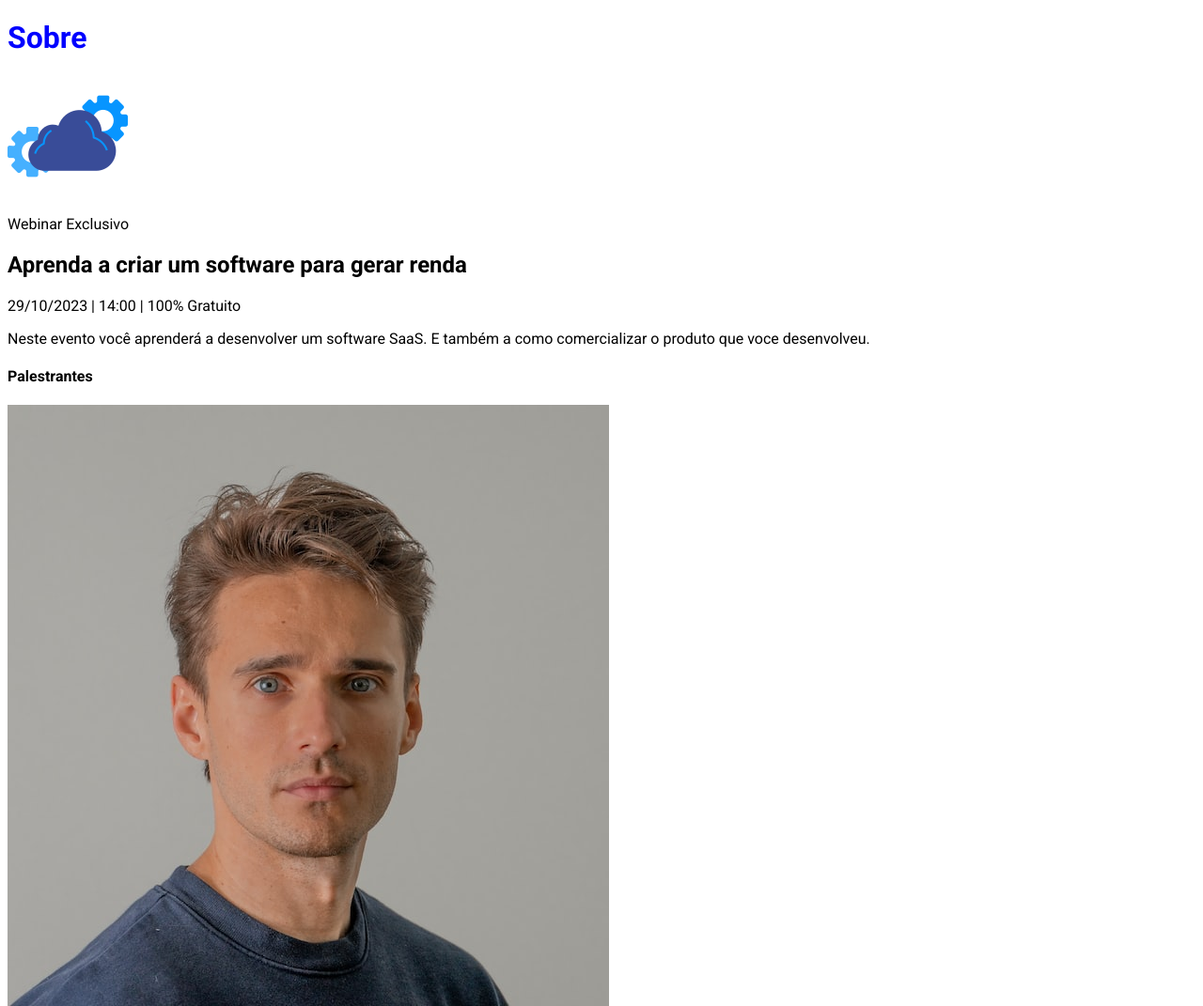
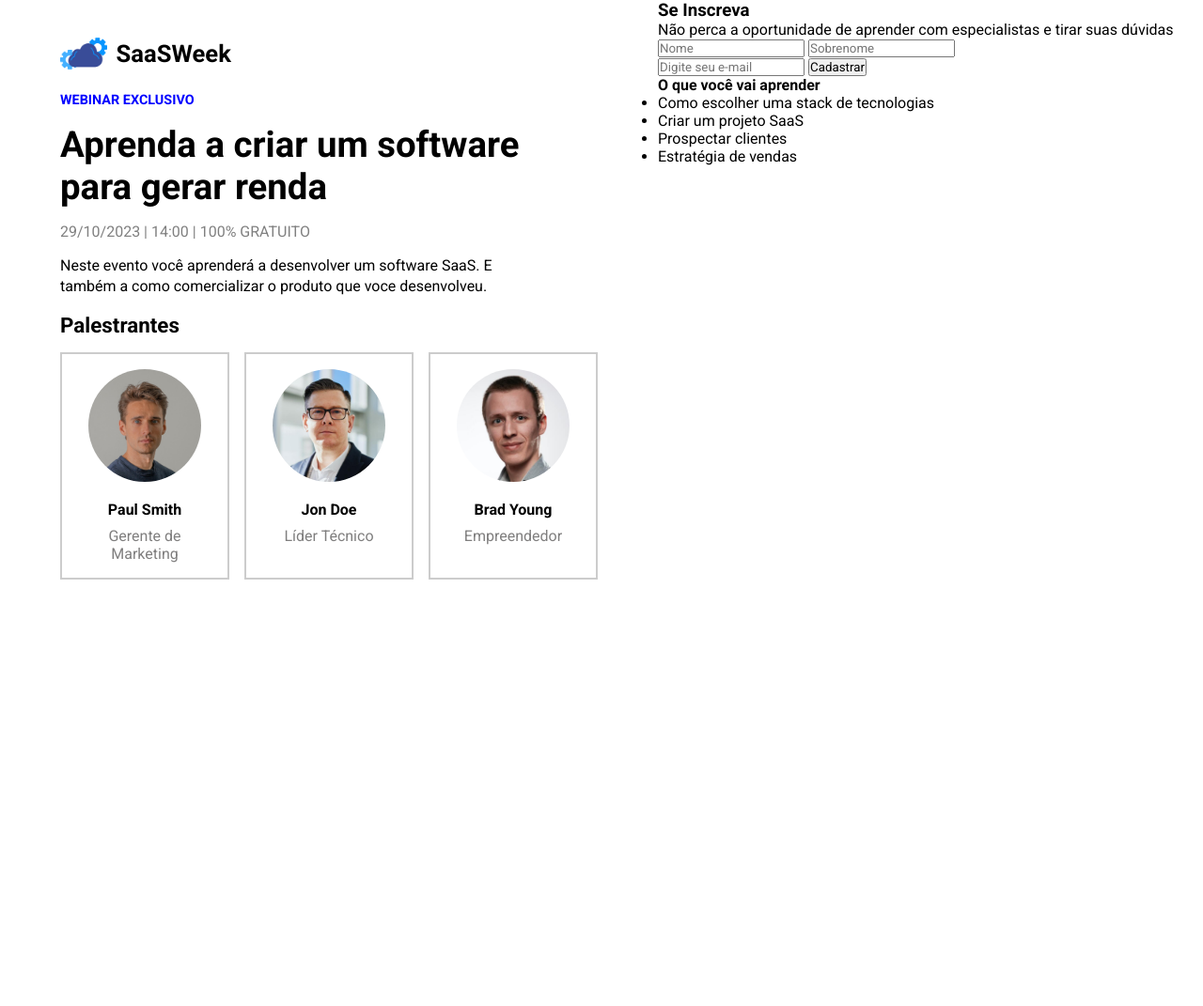
Before and after one commit to kropsz/tela-login, a plain HTML site: page index.html in a window 1280 px wide. Shown: the top 1071 px of the page at 94% size. After the commit the page ends 800 px from the top, so only its background shows below. Drawn offline with Linux system fonts and the light colour scheme; a web font is replaced by a local one.

Commit message:
"form html and css left side"

```diff
--- a/css/styles.css
+++ b/css/styles.css
@@ -1,6 +1,92 @@
-*{
-    font-family: "Roboto";
+* {
+  margin: 0;
+  padding: 0;
+  box-sizing: border-box;
+  font-family: "Roboto";
 }
- h1{
-   color: blue;
+
+body {
+  display: flex;
+  flex-wrap: wrap; /*quebra linha */
 }
+
+#about-container {
+  flex: 1, 4;
+  padding: 2rem 4rem;
+}
+
+#brand{
+  display: flex;
+  align-items: center;
+  font-size: 0.8rem;
+  margin-bottom: 1rem;
+}
+
+#brand img{
+  height: 50px;
+  margin-right: 0.6rem;
+}
+
+#exclusive{
+  text-transform: uppercase;
+  color: blue;
+  font-weight: bold;
+  font-size: 0.9rem;
+  margin-bottom: 1rem;
+}
+
+#about-container h2{
+  font-size: 2.4rem;
+  max-width: 500px;
+  margin-bottom: 1rem;
+}
+
+#date{
+  text-transform: uppercase;
+  color: gray;
+  margin-bottom: 1rem;
+}
+
+#description{
+  max-width: 500px;
+  margin-bottom: 1rem;
+  line-height: 1.4rem;
+}
+
+#about-container h4{
+  font-size: 1.4rem;
+  margin-bottom: 1rem;
+}
+
+#users-containers{
+  display: flex;
+  flex-wrap: wrap;
+  gap: 1rem;
+}
+
+.user-card{
+  border: 2px solid #ccc;
+  padding: 1rem;
+  width: 180px;
+  text-align: center;
+}
+
+.user-card img{
+  width: 120px;
+  border-radius: 50%;
+  margin-bottom: 1rem;
+}
+
+.user-card .user-name{
+  font-weight: bold;
+  margin-bottom: 0.6rem;
+}
+
+.user-card .user-role{
+  color: #3f3e3eaa;
+  font-size: 1rem;
+}
+
+#form-container {
+  flex: 1;
+}
--- a/index.html
+++ b/index.html
@@ -1,50 +1,72 @@
 <!DOCTYPE html>
 <html lang="en">
   <head>
-    <meta charset="UTF-8">
-    <meta name="viewport" content="width=device-width, initial-scale=1.0">
+    <meta charset="UTF-8" />
+    <meta name="viewport" content="width=device-width, initial-scale=1.0" />
     <title>Web Login</title>
     <link rel="preconnect" href="https://fonts.googleapis.com" />
     <link rel="preconnect" href="https://fonts.gstatic.com" crossorigin />
-    <link href="https://fonts.googleapis.com/css2?family=Roboto:ital,wght@0,100;0,300;0,400;0,500;0,700;0,900;1,100;1,300;1,400;1,500;1,700;1,900&family=Victor+Mono:wght@100;200;300;400;500;600;700&display=swap"
-          rel="stylesheet"/>
+    <link
+      href="https://fonts.googleapis.com/css2?family=Roboto:ital,wght@0,100;0,300;0,400;0,500;0,700;0,900;1,100;1,300;1,400;1,500;1,700;1,900&family=Victor+Mono:wght@100;200;300;400;500;600;700&display=swap"
+      rel="stylesheet"
+    />
 
-    <link rel = "stylesheet" href="css/styles.css">
+    <link rel="stylesheet" href="css/styles.css" />
   </head>
   <body>
     <div id="about-container">
-        <h1>Sobre</h1>
       <div id="brand">
-            <img src="img/saasweeklogo.png" alt="SaaS Week">
+        <img src="img/saasweeklogo.png" alt="SaaS Week" />
+        <h1>SaaSWeek</h1>
       </div>
       <p id="exclusive">Webinar Exclusivo</p>
       <h2>Aprenda a criar um software para gerar renda</h2>
       <p id="date">29/10/2023 | 14:00 | 100% Gratuito</p>
-        <p id="desciption">Neste evento você aprenderá a desenvolver um software
-            SaaS. E também a como comercializar o produto que voce desenvolveu. </p>
+      <p id="description">
+        Neste evento você aprenderá a desenvolver um software SaaS. E também a
+        como comercializar o produto que voce desenvolveu.
+      </p>
       <h4>Palestrantes</h4>
       <div id="users-containers">
-            <div id="user-card">
-                <img src="img/user_1.jpg" alt="Paul Smith">
-                <p id="user-name">Paul Smith</p>
-                <p id="user-role">Gerente de Marketing</p>
+        <div class="user-card">
+          <img src="img/user_1.jpg" alt="Paul Smith" />
+          <p class="user-name">Paul Smith</p>
+          <p class="user-role">Gerente de Marketing</p>
         </div>
-            <div id="user-card">
-                <img src="img/user_2.jpg" alt="Jon Doe">
-                <p id="user-name">Jon Doe</p>
-                <p id="user-role">Líder Técnico</p>
+        <div class="user-card">
+          <img src="img/user_2.jpg" alt="Jon Doe" />
+          <p class="user-name">Jon Doe</p>
+          <p class="user-role">Líder Técnico</p>
         </div>
-            <div id="user-card">
-                <img src="img/user_3.jpg" alt="Brad Young">
-                <p id="user-name">Brad Young</p>
-                <p id="user-role">Empreendedor</p>
+        <div class="user-card">
+          <img src="img/user_3.jpg" alt="Brad Young" />
+          <p class="user-name">Brad Young</p>
+          <p class="user-role">Empreendedor</p>
         </div>
-
-
       </div>
     </div>
     <div id="form-container">
-        <h1>Form</h1>
+        <div id="form-inner">
+            <h3>Se Inscreva</h3>
+            <p>Não perca a oportunidade de aprender com especialistas e tirar suas dúvidas</p>
+        <form id="register-form">
+            <div id="name-container">
+                <input type="text" name="name" id="name" placeholder="Nome"/>
+                <input type="text" name="lastname" id="lastname" placeholder="Sobrenome"/>
+            </div>
+            <input type="email" name="email" id="name" placeholder="Digite seu e-mail"/>
+            <input type="submit" value="Cadastrar"/>
+        </form>
+        <div id="benefits">
+            <h4>O que você vai aprender</h4>
+            <ul>
+                <li>Como escolher uma stack de tecnologias</li>
+                <li>Criar um projeto SaaS</li>
+                <li>Prospectar clientes</li>
+                <li>Estratégia de vendas</li>
+            </ul>
+        </div>
+        </div>
     </div>
   </body>
 </html>
```
Lines whose indentation alone changed are shown as unchanged.
